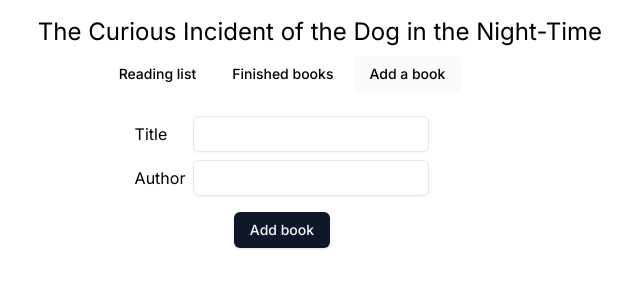
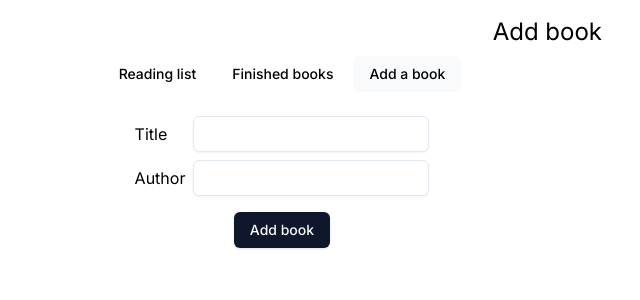
Before and after one commit to hwride/my-books, a Next.js app: page /addBook in a window 1280 px wide. Shown: the top 300 px of the page, without its empty margins (358-998 px from the left). Built offline with nearby package versions, Linux system fonts and the light colour scheme.

Commit message:
Remove test code.

```diff
--- a/components/Header.tsx
+++ b/components/Header.tsx
@@ -3,7 +3,6 @@ import { UserButton } from '@clerk/nextjs'
 import { ReactNode } from 'react'
 
 export function Header({ heading }: { heading: ReactNode }) {
-  heading = 'The Curious Incident of the Dog in the Night-Time'
   return (
     <div>
       {/* mr-[3rem] is to ensure we make room for the absolutely positioned user icon. */}
```
